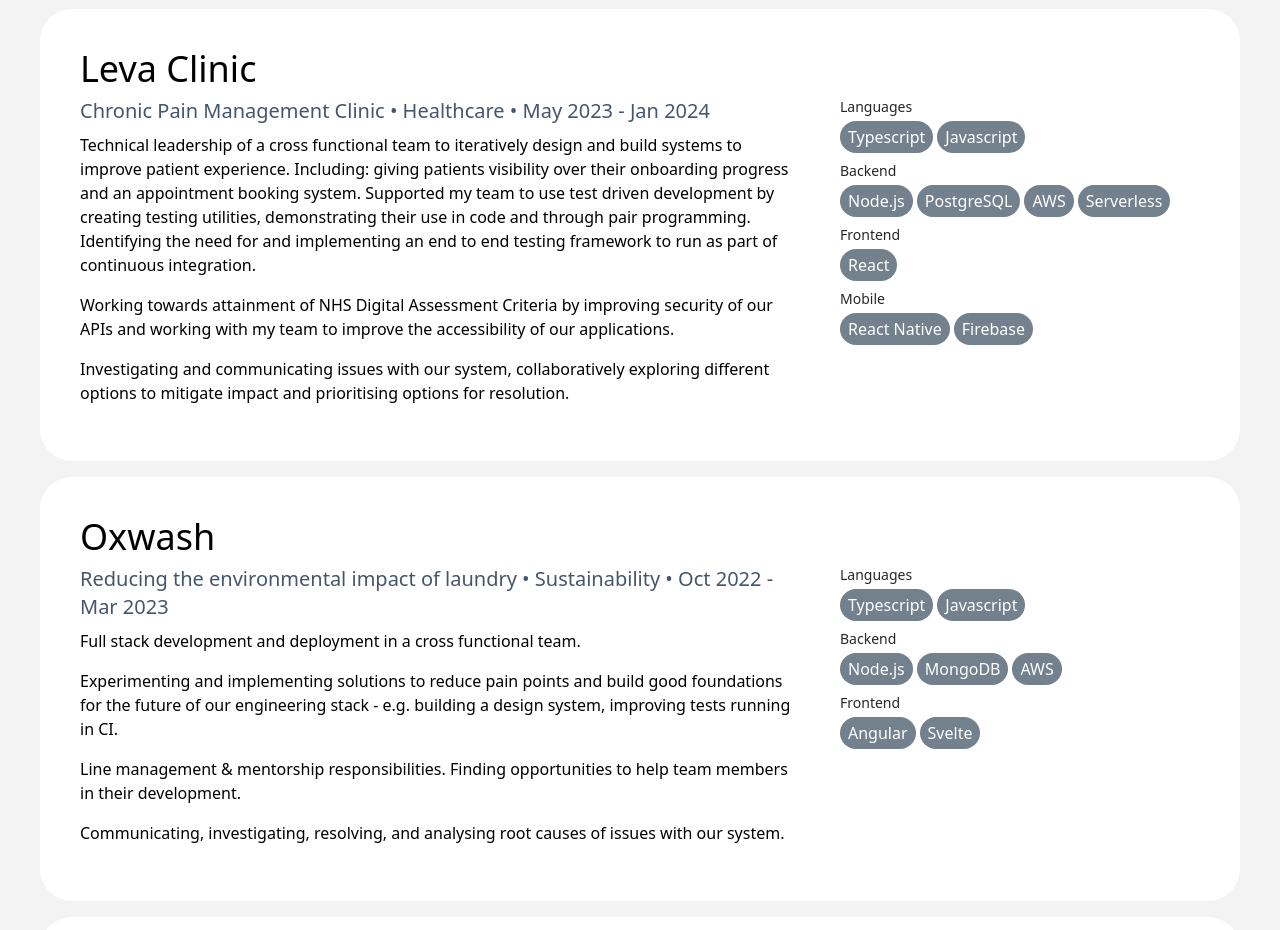
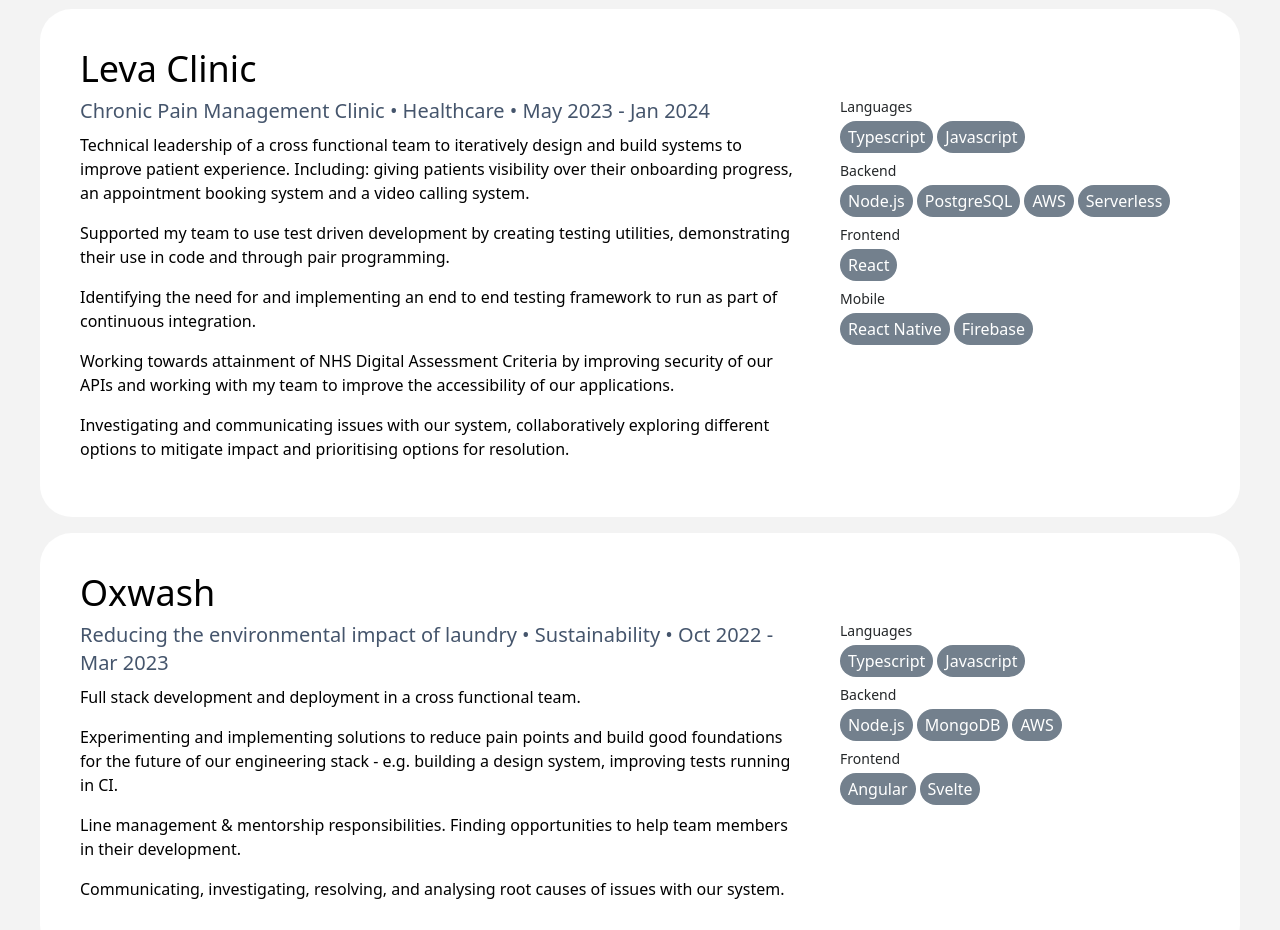
Before and after one commit to Lily418/lily418.github.io, a website: page index.html in a window 1280 px wide. Shown: the part 780-1710 px from the top of the page. Drawn offline with Linux system fonts and the light colour scheme.

Commit message:
Breaking Leva experience into smaller paragraphs

```diff
--- a/index.html
+++ b/index.html
@@ -97,9 +97,13 @@
               Technical leadership of a cross functional team to iteratively
               design and build systems to improve patient experience.
               Including: giving patients visibility over their onboarding
-              progress and an appointment booking system. Supported my team to
-              use test driven development by creating testing utilities,
+              progress, an appointment booking system and a video calling system.
+            </p>
+            <p class="text-base mb-4 print:text-xs print:mb-1">
+              Supported my team to use test driven development by creating testing utilities,
               demonstrating their use in code and through pair programming.
+            </p>
+            <p class="text-base mb-4 print:text-xs print:mb-1">
               Identifying the need for and implementing an end to end testing
               framework to run as part of continuous integration.
             </p>
```
